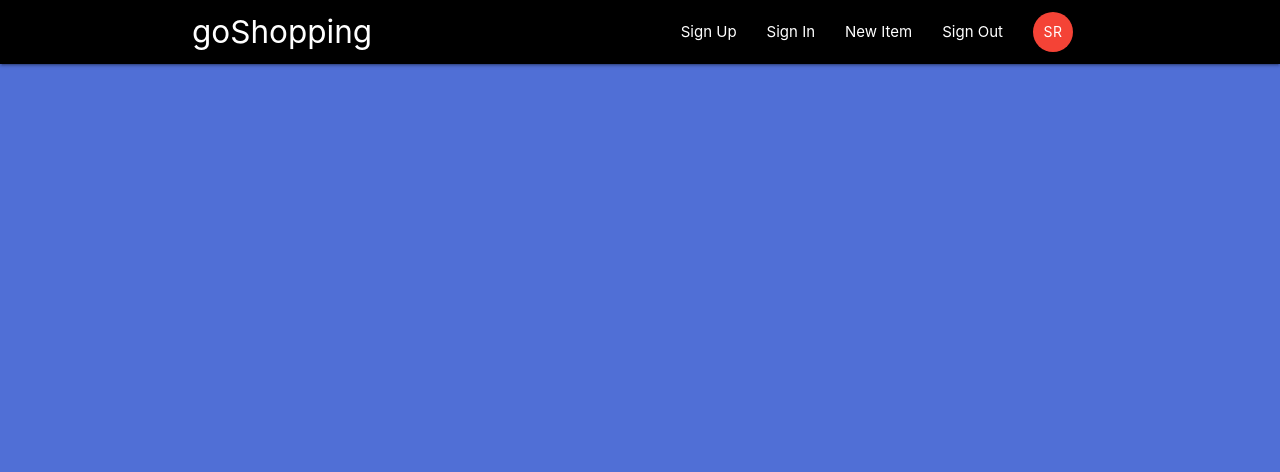
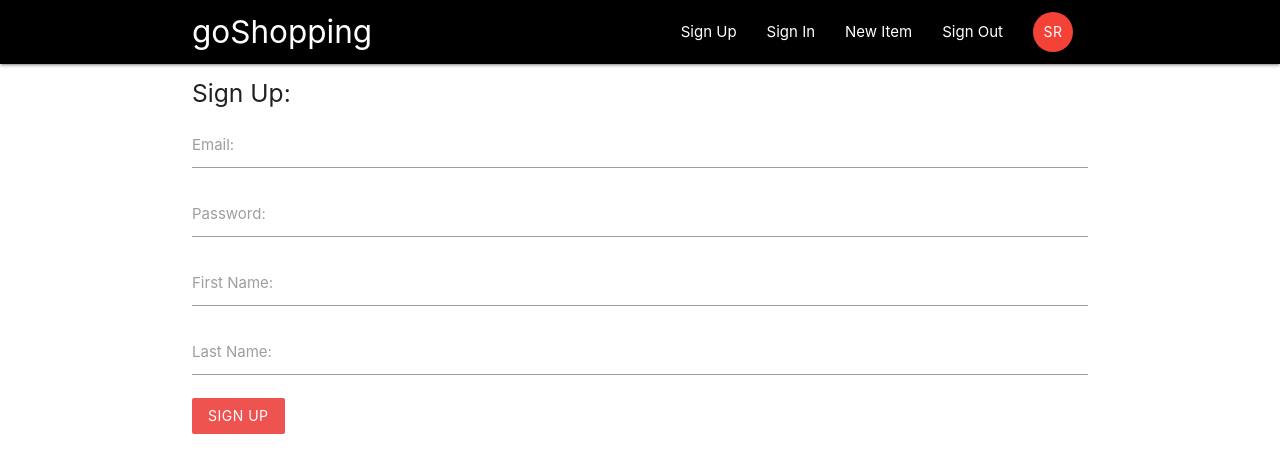
Before and after one commit to Sanchitraina1999/goShopping, a React (Create React App) app in the folder goshopping/: page /signup in a window 1280 px wide. Shown: the top 472 px of the page. Built offline with nearby package versions, Linux system fonts and the light colour scheme.

Commit message:
loginSignUp components added :tada:

```diff
--- a/goshopping/src/App.js
+++ b/goshopping/src/App.js
@@ -4,6 +4,7 @@
 import Dashboard from "./components/dashboard/Dashboard";
 import ItemDetails from "./components/items/ItemDetails";
 import SignIn from "./components/auth/SignIn";
+import SignUp from "./components/auth/SignUp";
 
 class App extends Component {
   render() {
@@ -14,7 +15,8 @@
           <Switch>
             <Route exact path="/" component={Dashboard}></Route>
             <Route path="/item/:id" component={ItemDetails}></Route>
-            <Route path="/sigin" component={SignIn}></Route>
+            <Route path="/signin" component={SignIn}></Route>
+            <Route path="/signup" component={SignUp}></Route>
           </Switch>
         </div>
       </BrowserRouter>
--- a/goshopping/src/components/auth/SignIn.js
+++ b/goshopping/src/components/auth/SignIn.js
@@ -1,38 +1,39 @@
-import React, { Component } from 'react'
+import React, { Component } from "react";
 
 class SignIn extends Component {
-    state={
-        email: null,
-        password: null
-    }
-    handleChange=(e)=>{
-        console.log(e);
-    }
-    handleSubmit=(e)=>{
-        console.log(e);
-    }
+  state = {
+    email: "",
+    password: "",
+  };
+  handleChange = (e) => {
+    this.setState({
+      [e.target.id]: e.target.value,
+    });
+  };
+  handleSubmit = (e) => {
+    e.preventDefault();
+    console.log(this.state);
+  };
   render() {
     return (
-            <div className="container">
-                <form onSubmit={this.handleSubmit}className="white">
-                    <h5 className="grey-text text-darken-3">Sign In:</h5>
+      <div className="container margin-5">
+        <form onSubmit={this.handleSubmit} className="white">
+          <h5 className="grey-text text-darken-4">Sign In:</h5>
           <div className="input-field">
             <label htmlFor="email">Email:</label>
-                        <input type="email" id="email" onChange={this.handleChange}/>
+            <input type="email" id="email" onChange={this.handleChange} />
           </div>
           <div className="input-field">
             <label htmlFor="password">Password:</label>
-                        <input type="password" id="password" onChange={this.handleChange}/>
+            <input type="password" id="password" onChange={this.handleChange} />
           </div>
           <div className="input-field">
-                        <button className="btn red lighten-1 z-depth-0">
-                            Submit
-                        </button>
+            <button className="btn red lighten-1 z-depth-0">Sign In</button>
           </div>
         </form>
       </div>
-        )
+    );
   }
 }
 
-export default SignIn
+export default SignIn;
--- a/goshopping/src/components/auth/SignUp.js
+++ b/goshopping/src/components/auth/SignUp.js
@@ -0,0 +1,49 @@
+import React, { Component } from "react";
+
+class SignIn extends Component {
+  state = {
+    email: "",
+    password: "",
+    firstName: "",
+    lastName: "",
+  };
+  handleChange = (e) => {
+    this.setState({
+      [e.target.id]: e.target.value,
+    });
+  };
+  handleSubmit = (e) => {
+    e.preventDefault();
+    console.log(this.state);
+  };
+  render() {
+    return (
+      <div className="container">
+        <form onSubmit={this.handleSubmit} className="white">
+          <h5 className="grey-text text-darken-4">Sign Up:</h5>
+          <div className="input-field">
+            <label htmlFor="email">Email:</label>
+            <input type="email" id="email" onChange={this.handleChange} />
+          </div>
+          <div className="input-field">
+            <label htmlFor="password">Password:</label>
+            <input type="password" id="password" onChange={this.handleChange} />
+          </div>
+          <div className="input-field">
+            <label htmlFor="firstName">First Name:</label>
+            <input type="text" id="firstName" onChange={this.handleChange} />
+          </div>
+          <div className="input-field">
+            <label htmlFor="lastName">Last Name:</label>
+            <input type="text" id="lastName" onChange={this.handleChange} />
+          </div>
+          <div className="input-field">
+            <button className="btn red lighten-1 z-depth-0">Sign Up</button>
+          </div>
+        </form>
+      </div>
+    );
+  }
+}
+
+export default SignIn;
--- a/goshopping/src/components/layout/SignedOutLinks.js
+++ b/goshopping/src/components/layout/SignedOutLinks.js
@@ -5,10 +5,10 @@
   return (
     <ul className="right">
       <li>
-        <NavLink to="/">Sign Up</NavLink>
+        <NavLink to="/signup">Sign Up</NavLink>
       </li>
       <li>
-        <NavLink to="/">Sign In</NavLink>
+        <NavLink to="/signin">Sign In</NavLink>
       </li>
     </ul>
   );
--- a/goshopping/src/index.css
+++ b/goshopping/src/index.css
@@ -5,7 +5,6 @@
     sans-serif;
   -webkit-font-smoothing: antialiased;
   -moz-osx-font-smoothing: grayscale;
-  background-color:#2149ccc9;
 }
 
 code {
```
Lines whose indentation alone changed are shown as unchanged.
